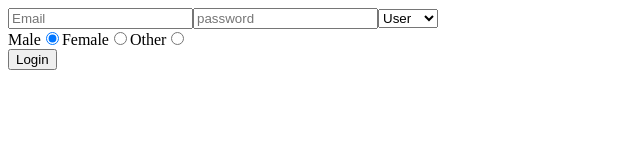
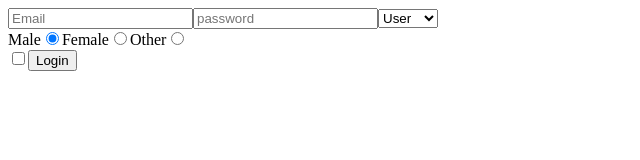
Before and after one commit to sardarbalnour/react-app, a React (Vite) app: page / in a window 1280 px wide. Shown: the top 160 px of the page, without its empty margins (0-640 px from the left). Built offline with nearby package versions, Linux system fonts and the light colour scheme.

Commit message:
checkbox

```diff
--- a/src/From.jsx
+++ b/src/From.jsx
@@ -5,9 +5,10 @@ function From() {
   const [password, setPassword] = useState("");
   const [role, setRole] = useState("user");
   const [gender, setGender] = useState("male");
+  const [rules, setRules] = useState(false);
 
   const loginHandler = (event) => {
-    console.log({ email, password, role, gender });
+    console.log({ email, password, role, gender, rules });
   };
 
   const emailHandler = (event) => {
@@ -24,6 +25,10 @@ function From() {
 
   const genderHandler = (e) => {
     setGender(e.target.value);
+  };
+
+  const rulesHandler = () => {
+    setRules((rules) => !rules);
   };
 
   return (
@@ -74,7 +79,7 @@ function From() {
           checked={gender === "other"}
         />
       </div>
-
+      <input type="checkbox" checked={rules} onChange={rulesHandler} />
       <button onClick={loginHandler}>Login</button>
     </div>
   );
```
